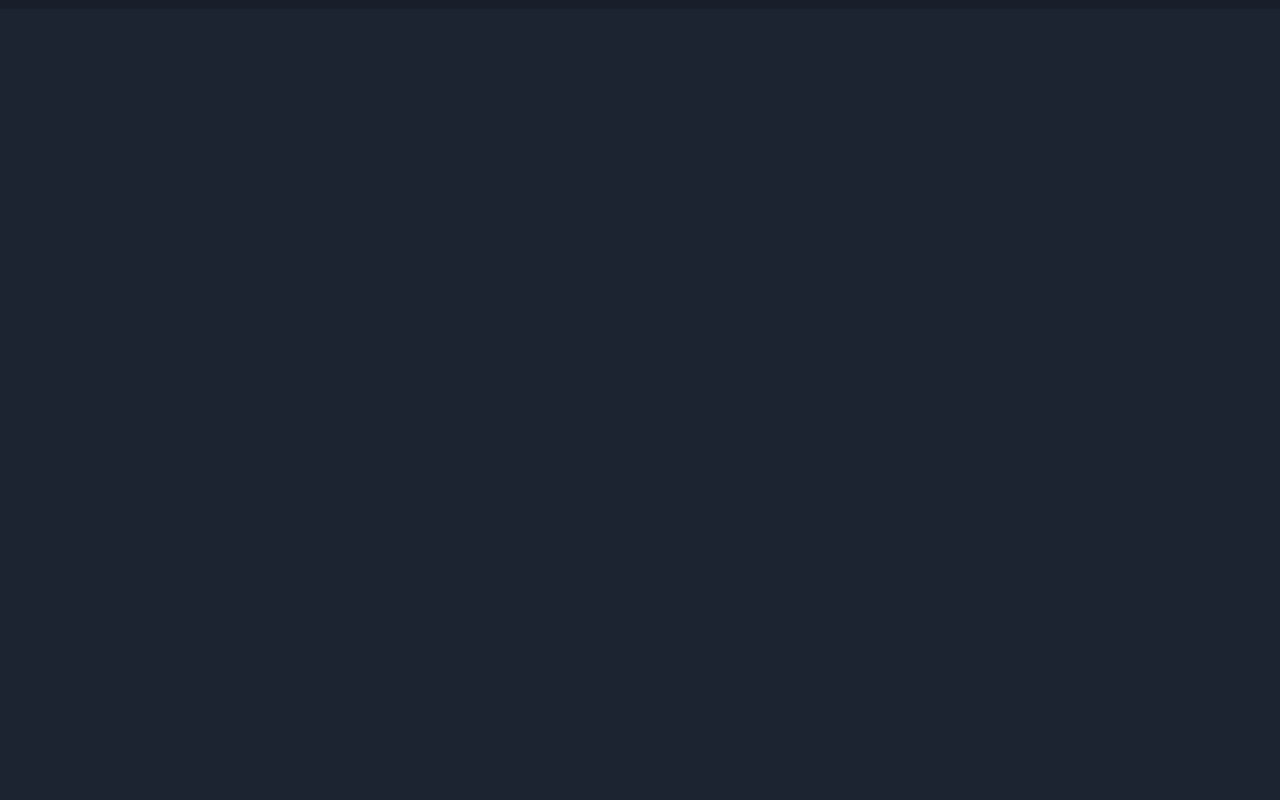
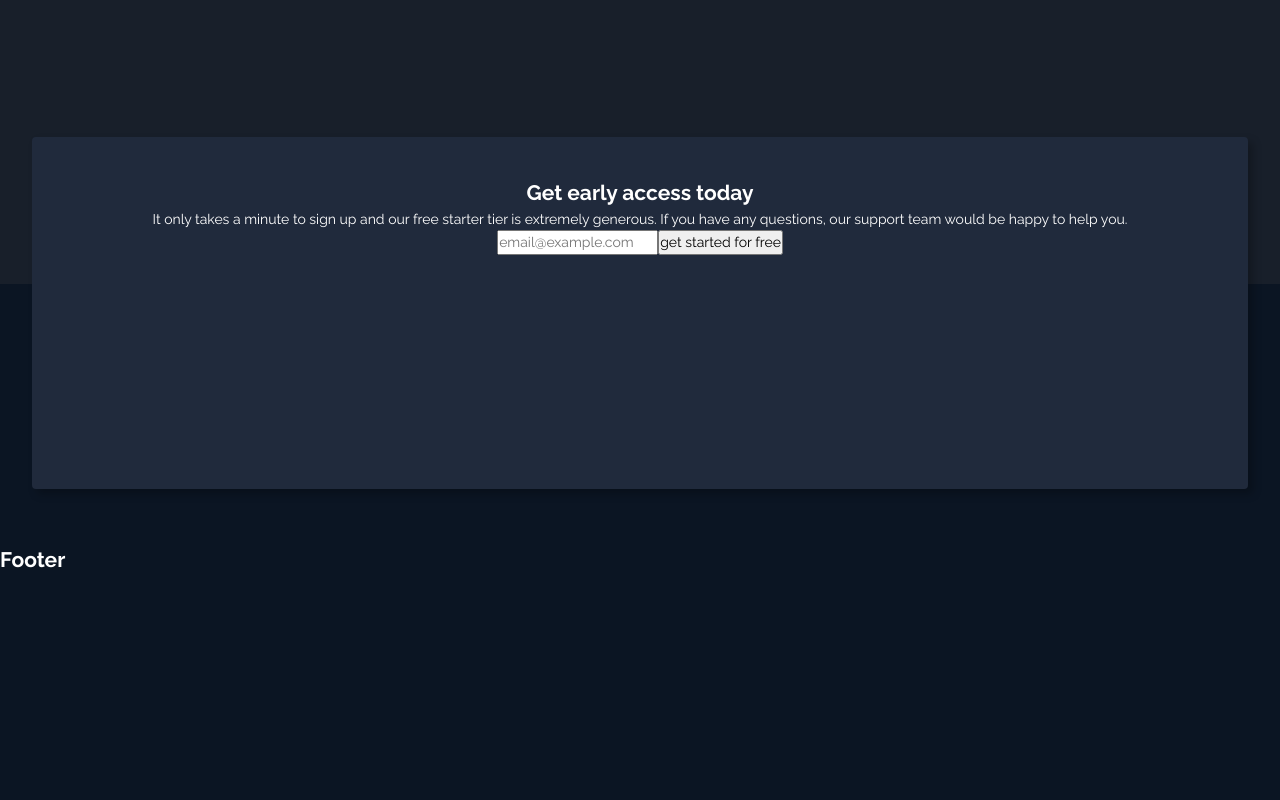
Before and after one commit to GrzybowskiPiotr/fylo-dark-theme-landing-page, a React (Vite) app: page / in a window 1280 px wide. Shown: the part 3740-4540 px from the top of the page. Before the commit the page ends 3781 px from the top, so only its background shows below. Built offline with nearby package versions, Linux system fonts and the light colour scheme.

Commit message:
feat: add early access form

```diff
--- a/src/App.jsx
+++ b/src/App.jsx
@@ -1,5 +1,7 @@
 import { Cta } from "./components/Cta/Cta";
+import { EarlyAccess } from "./components/EarlyAccess/EarlyAccess";
 import { FeatureList } from "./components/FeatureList/FeatureList";
+import { Footer } from "./components/Footer/Footer";
 import { Header } from "./components/Header/Header";
 import { ProductOverview } from "./components/ProductOverview/ProductOverview";
 import { Testimonial } from "./components/Testimonial/Testimonial";
@@ -13,6 +15,8 @@ function App() {
       <FeatureList />
       <Cta />
       <Testimonial />
+      <EarlyAccess />
+      <Footer/>
     </>
   );
 }
--- /dev/null
+++ b/src/components/EarlyAccess/EarlyAccess.jsx
@@ -0,0 +1,31 @@
+import { useState } from "react";
+import style from "./EarlyAccess.module.css";
+
+
+export function EarlyAccess(){
+
+  const [error, setError] = useState(false);
+
+  const handleSubmit = function(e){
+    e.preventDefault();
+    setError("true");
+    console.log("submit click");
+  }
+
+  const onInputChange = function(e){
+    setError(false);
+    console.log(e.target.value);
+  }
+
+  return <section className={style.container}>
+    <h2>Get early access today</h2>
+    <p>It only takes a minute to sign up and our free starter tier is extremely generous. If you have any questions, our support team would be happy to help you.</p>
+    <form onSubmit={handleSubmit} >
+      <label htmlFor="email">
+      <input type="text" id="email" name="email" autoComplete="on" placeholder="email@example.com" onChange={(e) => onInputChange(e)}/>
+      </label>
+      <p className={`${style.errorMessage} ${error ? "" : style.hide}`}>Error, please check your email</p>
+      <button type="submit">get started for free</button>
+    </form>
+    </section>
+}
--- /dev/null
+++ b/src/components/EarlyAccess/EarlyAccess.module.css
@@ -0,0 +1,19 @@
+.container {
+  position: relative;
+  top: -9.5rem;
+  background-color: var(--Navy800);
+  min-height: 22rem;
+  z-index: 10;
+  border: none;
+  border-radius: 0.25rem;
+  padding: 2.5rem 1.5rem;
+  box-shadow: 5px 5px 8px 0 rgba(0, 0, 0, 0.25);
+  text-align: center;
+}
+.errorMessage {
+  color: var(--Red500);
+  font-weight: bold;
+}
+.hide {
+  display: none;
+}
--- /dev/null
+++ b/src/components/Footer/Footer.jsx
@@ -0,0 +1,7 @@
+import style from "./Footer.module.css"
+
+export function Footer(){
+  return <footer className={style.container}>
+    <h2>Footer</h2>
+  </footer>
+}
--- /dev/null
+++ b/src/components/Footer/Footer.module.css
@@ -0,0 +1,9 @@
+.container {
+  background-color: var(--Navy950);
+  width: 100vw;
+  position: relative;
+  left: -2rem;
+  top: -22.3rem;
+  min-height: 60rem;
+  padding-top: 16.25rem;
+}
--- a/src/components/Testimonial/Testimonial.module.css
+++ b/src/components/Testimonial/Testimonial.module.css
@@ -5,6 +5,7 @@
   padding: 3rem;
   padding-top: 9.4rem;
   background-color: var(--Navy900);
+  padding-bottom: 20.5rem;
 }
 .bgQuotesImg {
   width: 1.5rem;
```
